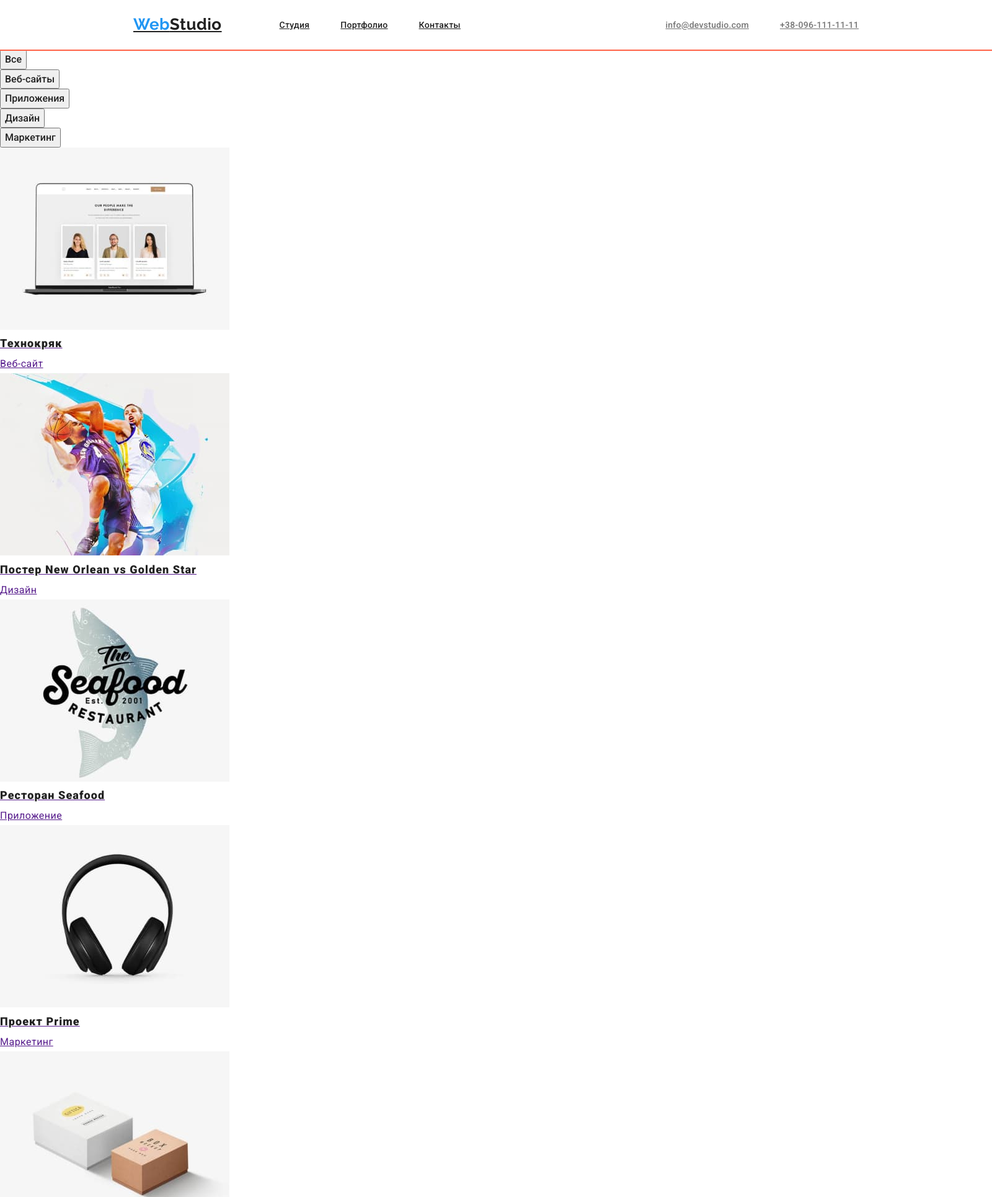
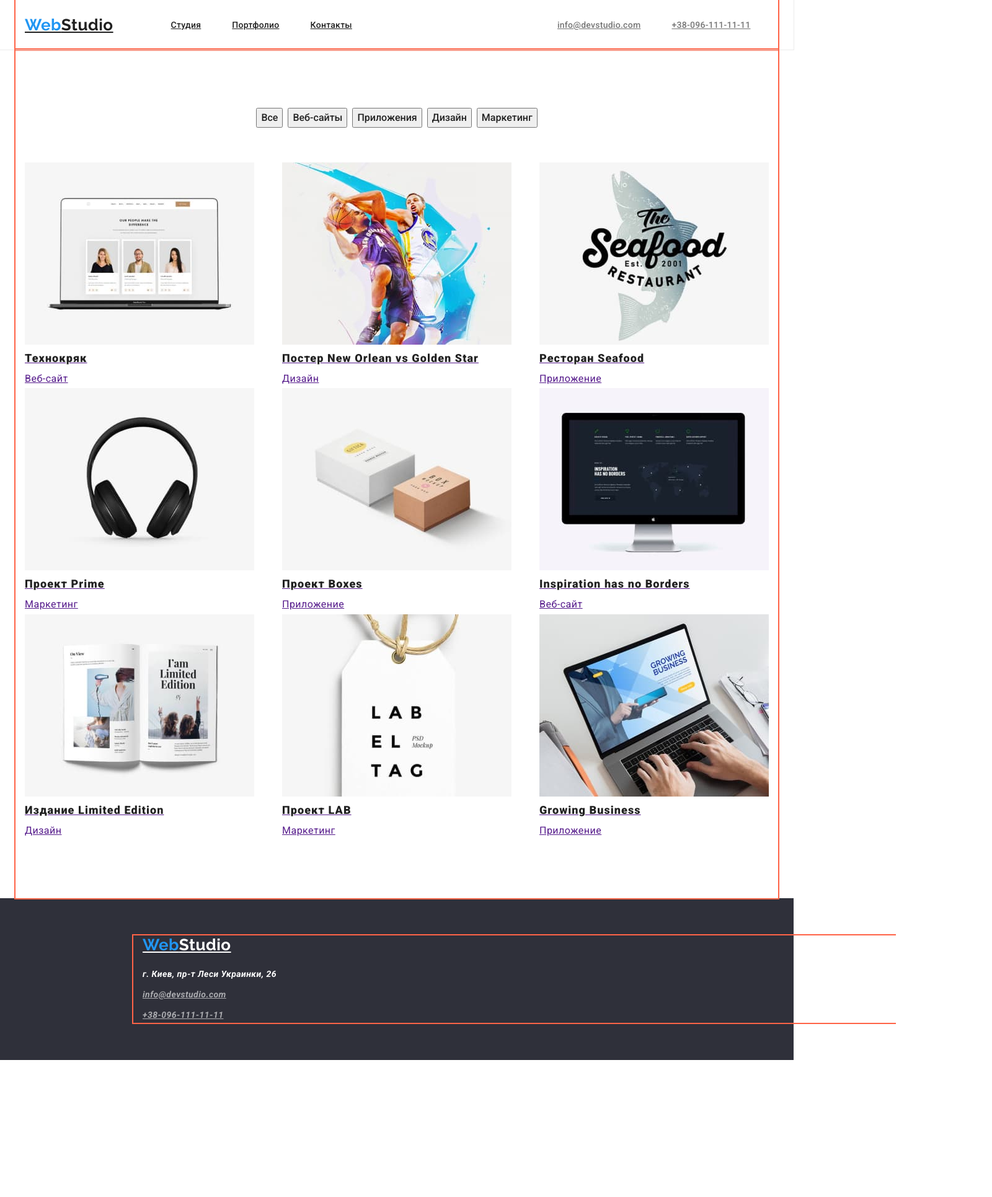
Before and after one commit to bod111/goit-markup-hw-03, a plain HTML site: page portfolio.html in a window 1280 px wide. Shown: the top 1931 px of the page at 62% size, 1600 px wide, since content can reach past the window. After the commit the page ends 1710 px from the top, so only its background shows below. Drawn offline with nearby package versions, Linux system fonts and the light colour scheme.

Commit message:
portfolio card

```diff
--- a/css/styles.css
+++ b/css/styles.css
@@ -23,6 +23,7 @@ body {
 }
 /*  страница index */
 body {
+  /* width: 1600px; */
   color: var(--primary-text-color);
   font-family: Roboto, sans-serif;
   letter-spacing: 0.03em;
@@ -43,9 +44,9 @@ p {
   margin: 0;
 }
 .container {
-  width: 1600px;
+  width: 1200px;
   margin: 0 auto;
-
+  padding: 0 15px;
   outline: 2px solid tomato;
 }
 .section {
@@ -53,15 +54,15 @@ p {
 }
 /*  -----------------------------------header--------------------------------*/
 .header {
+  height: 80px;
   display: flex;
-  border: 10px;
+  border: 1px;
   outline: 1px solid #ececec;
-  /* border-color: #ececec; */
+  border-color: #ececec;
 }
-.header-around {
-  border: 10px;
-  /* border-color: #ececec; */
-  border-color: rgb(245, 7, 205);
+.header-container {
+  /* width: 80px; */
+  display: flex;
 }
 .header-navigation-andlogo {
   display: flex;
@@ -70,9 +71,10 @@ p {
 .header-navigation {
   display: flex;
 }
+
 .header-connect {
   display: flex;
-  margin-left: auto;
+  /* margin-right: auto; */
   align-items: center;
 }
 
@@ -82,9 +84,9 @@ p {
   font-weight: bold;
   font-size: 26px;
   line-height: 1.19;
-  margin-left: 215px;
-  margin-top: 24px;
-  margin-bottom: 25px;
+  /* margin-left: 215px; */
+  /* margin-top: 24px; */
+  /* margin-bottom: 25px; */
 }
 .header-logo > span {
   color: var(--accent-color);
@@ -134,10 +136,10 @@ p {
   color: var(--accent-color);
 }
 .header-tel {
-  margin-right: 215px;
+  margin-left: 50px;
 }
 .header-mail {
-  margin-right: 50px;
+  margin-left: 331px;
 }
 /*--------------------------------------------hero---------------------------------------*/
 .hero {
@@ -256,6 +258,15 @@ p {
   display: flex;
   justify-content: center;
   margin-top: 50px;
+
+  margin-left: -30px;
+}
+.card {
+  flex-basis: calc((100% / 4) - 30px);
+  margin-left: 30px;
+}
+.team-img {
+  display: block;
 }
 .team-title {
   display: block;
@@ -294,15 +305,51 @@ p {
 .footer-logo:focus {
   color: var(--accent-color);
 }
+/* .container.footer-cont { */
+/* padding-bottom: 60px; */
+
 .footer {
-  background-color: #757575;
+  padding: 60px 215px;
+  background-color: var(--tertiary-bg-color);
 }
-.footer p {
+.footer-address-street {
   color: var(--primary-white-color);
   font-size: 14px;
   line-height: 1.71;
 }
+.footer-adr-dir {
+  display: block;
+}
+.footer-address-street {
+  margin-top: 20px;
+}
+.cont-mail {
+  margin-top: 9px;
+  font-size: 14px;
+  line-height: 1.71;
+  /* line-height: 146%; */
+  letter-spacing: 3%;
+  color: rgba(255, 255, 255, 0.6);
+}
+.cont-tel {
+  font-size: 14px;
+  line-height: 1.71;
+  vertical-align: Top;
+  letter-spacing: 3%;
+  margin-top: 9px;
+  color: rgba(255, 255, 255, 0.6);
+}
 /* ------------------------------------------портфолио-----------------------------------*/
+.sort {
+  display: flex;
+  justify-content: center;
+}
+.sort-item:not(:last-child) {
+  margin-right: 8px;
+}
+.cont-sheet {
+  padding: 94px 0;
+}
 .sort button {
   cursor: pointer;
   color: var(--title-text-color);
@@ -317,6 +364,11 @@ p {
 .sort button:focus {
   color: var(--accent-color);
 }
+.projecs {
+  margin-bottom: 30px;
+  border: 1px;
+}
+
 .project-list h2 {
   color: var(--title-text-color);
   font-weight: bold;
@@ -328,3 +380,10 @@ p {
   font-size: 16px;
   line-height: 1.88;
 }
+.project-list {
+  display: flex;
+  flex-direction: row;
+  flex-wrap: wrap;
+  justify-content: space-between;
+  margin-top: 56px;
+}
--- a/portfolio.html
+++ b/portfolio.html
@@ -14,8 +14,8 @@
     <link rel="stylesheet" href="./css/styles.css">
 </head>
 <body>
-<div class="container">
-    <header class="header">
+<header class="header">
+    <div class="container header-container">
         <nav class="header-navigation-andlogo">
             <a class="header-logo" href=""><span>Web</span>Studio</a>
             <ul class="header-navigation">
@@ -28,75 +28,77 @@
             <li><a class="cont header-mail" href="mailto:info@devstudio.com">info@devstudio.com</a></li>
             <li><a class="cont header-tel" href="tel:+380961111111">+38-096-111-11-11</a></li>
         </ul>
-    </header>
-</div>
+    </div>
+</header>
 <main>
+    <div class="container ">
+        <div class="cont-sheet">
         <ul class="sort">
-            <li><button class="sort-button" type="button">Все</button></li>
-            <li><button class="sort-button" type="button">Веб-сайты</button></li>
-            <li><button class="sort-button" type="button">Приложения</button></li>
-            <li><button class="sort-button" type="button">Дизайн</button></li>
-            <li><button class="sort-button" type="button">Маркетинг</button></li>
+            <li class="sort-item"><button class="sort-button" type="button">Все</button></li>
+            <li class="sort-item"><button class="sort-button" type="button">Веб-сайты</button></li>
+            <li class="sort-item"><button class="sort-button" type="button">Приложения</button></li>
+            <li class="sort-item"><button class="sort-button" type="button">Дизайн</button></li>
+            <li class="sort-item"><button class="sort-button" type="button">Маркетинг</button></li>
         </ul>
-    <section class="project-list">
-        <ul>
-            <li>
+      <section>
+        <ul class="project-list">
+            <li class="projects">
                 <a href="">
                   <img class="project-list-image" src="./images/2-1-img.jpg" alt="ноутбук">
                   <h2 class="project-list-title">Технокряк</h2>
                   <p class="project-list-text">Веб-сайт</p>
                 </a>
             </li>
-            <li>
+            <li class="projects">
                 <a href="">
                 <img class="project-list-image" src="./images/2-2-img.jpg" alt="спорт">
                 <h2 class="project-list-title">Постер New Orlean vs Golden Star</h2>
                 <p class="project-list-text">Дизайн</p>
                 </a>
             </li>
-            <li>
+            <li class="projects">
                 <a href="">
                 <img class="project-list-image" src="./images/2-3-img.jpg" alt="логотип ресторана">
                 <h2 class="project-list-title">Ресторан Seafood</h2>
                 <p class="project-list-text">Приложение</p>
                 </a>
             </li>
-            <li>
+            <li class="projects">
                 <a href="">
                 <img class="project-list-image" src="./images/2-4-img.jpg" alt="наушники">
                 <h2 class="project-list-title">Проект Prime</h2>
                 <p class="project-list-text">Маркетинг</p>
                 </a>
             </li>
-            <li>
+            <li class="projects">
                 <a href="">
                 <img class="project-list-image" src="./images/2-5-img.jpg" alt="кробки">
                 <h2 class="project-list-title">Проект Boxes</h2>
                 <p class="project-list-text">Приложение</p>
                 </a>
             </li>
-            <li>
+            <li class="projects">
                 <a href="">
                 <img class="project-list-image" src="./images/2-6-img.jpg" alt="монитор">
                 <h2 class="project-list-title">Inspiration has no Borders</h2>
                 <p class="project-list-text">Веб-сайт</p>
                 </a>
             </li>
-            <li>
+            <li class="projects">
                 <a href="">
                 <img class="project-list-image" src="./images/2-7-img.jpg" alt="буклет">
                 <h2 class="project-list-title">Издание Limited Edition</h2>
                 <p class="project-list-text">Дизайн</p>
                 </a>
             </li>
-            <li>
+            <li class="projects">
                 <a href="">
                 <img class="project-list-image" src="./images/2-8-img.jpg" alt="ярлык">
                 <h2 class="project-list-title">Проект LAB</h2>
                 <p class="project-list-text">Маркетинг</p>
                 </a>
             </li>
-            <li>
+            <li class="projects">
                 <a href="">
                 <img class="project-list-image" src="./images/2-9-img.jpg" alt="приложение для бизнеса">
                 <h2 class="project-list-title">Growing Business</h2>
@@ -104,17 +106,20 @@
                 </a>
             </li>
         </ul>
-
+        </div>
+    </div>
     </section>
 
 </main>
 <footer class="footer">
-    <a class="footer-logo" href=""><span>Web</span>Studio</a>
-    <address>
-        <p> г. Киев, пр-т Леси Украинки, 26 </p>
-        <a class="cont" href="mailto:info@devstudio.com">info@devstudio.com</a> <br>
-        <a class="cont" href="tel:+380961111111">+38-096-111-11-11</a>
-    </address>
+    <div class="container footer-cont">
+        <a class="footer-logo" href=""><span>Web</span>Studio</a>
+        <address class="footer-address">
+            <p class="footer-address-street footer-adr-dir"> г. Киев, пр-т Леси Украинки, 26 </p>
+            <a class="cont-mail footer-adr-dir" href="mailto:info@devstudio.com">info@devstudio.com</a>
+            <a class="cont-tel footer-adr-dir" href="tel:+380961111111">+38-096-111-11-11</a>
+        </address>
+    </div>
 </footer>
 </body>
 </html>
```
Also changed, not shown: index.html (+35 -25 lines).
